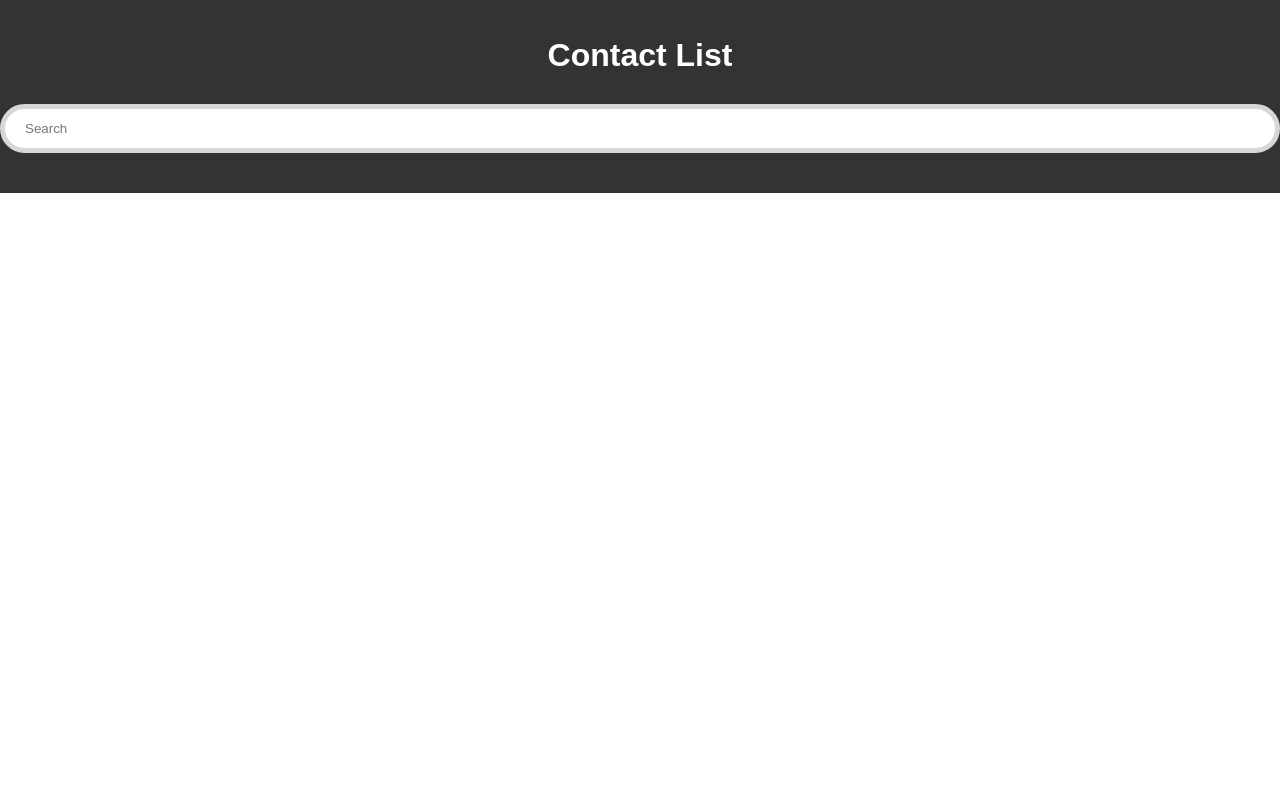
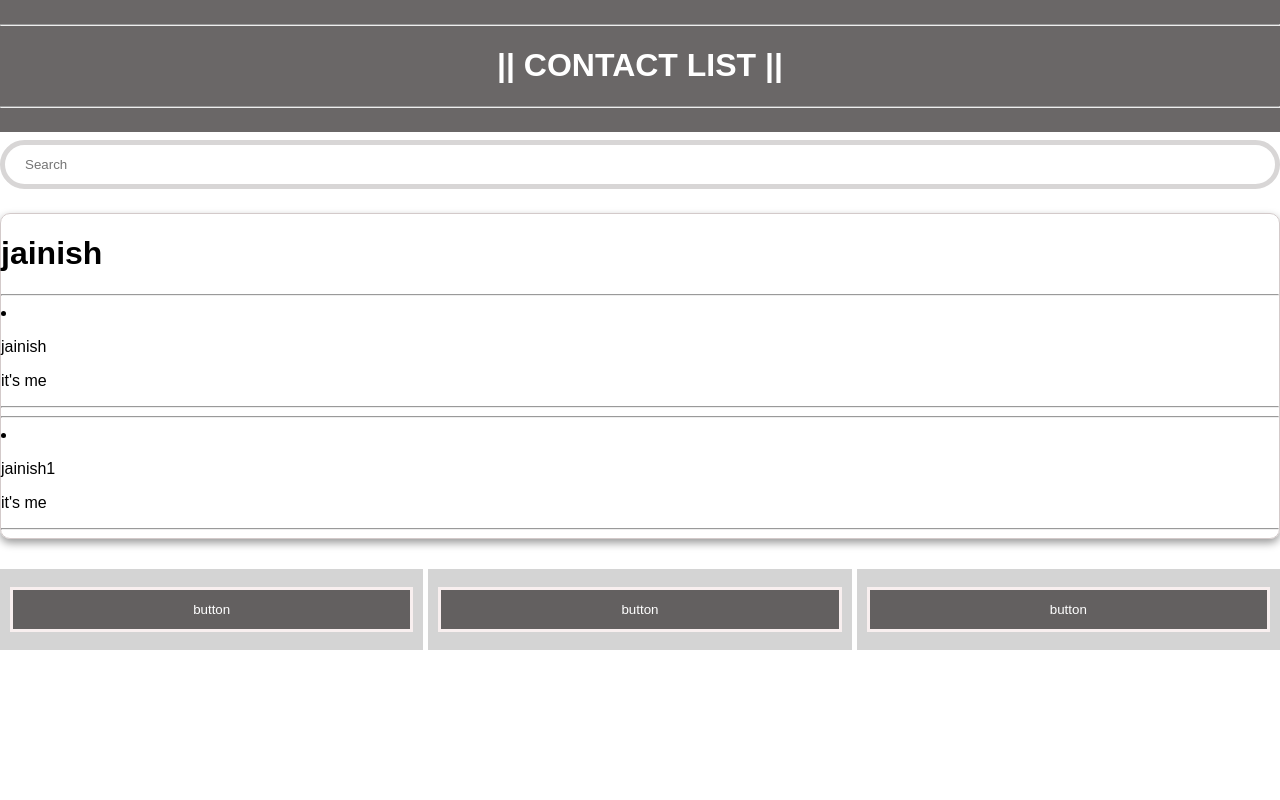
Before and after one commit to Rao-project/contact-list, a plain HTML site: page index.html in a window 1280 px wide. Shown: the top 800 px of the page. Drawn offline with Linux system fonts and the light colour scheme.

Commit message:
Add files via upload
ok

```diff
--- a/index.html
+++ b/index.html
@@ -8,22 +8,41 @@
 </head>
 <body>
     <header>
-        <h1>Contact List</h1>
+    <hr><h1>|| CONTACT LIST ||</h1><hr>
+    </header>
         <form>
-            <div id="contactForm">
+            <div id="contactlist">
                 <input type="text" id="nameInput" placeholder="Search">
             </div>
             <div id="contactList"></div>
         </form>
-    </header>
 
-   <footer>
-    <img src="add-friend.png">
+<main>
+    <div class="card">
+        <h1>jainish</h1>
+        <hr>
+				<div class="contact-section">
+					<li class="list__item">
+						<p class="contact-name">jainish</p>
+						<p class="relationship">it's me</p>
+					</li>
+				</div>
+				<hr>
+                <hr>
+				<div class="contact-section">
+					<li class="list__item">
+						<p class="contact-name">jainish1</p>
+						<p class="relationship">it's me</p>
+					</li>
+				</div>
+				<hr>
+    </div>
+</main>
         <div class="grid-container">
-        <section class="grid-item"><button>abcdefg</button></section>
-        <section class="grid-item"><button>abcdefg</button></section>
-        <section class="grid-item"><button>abcdefg</button></section>
+        <section class="grid-item"><button>button</button></section>
+        <section class="grid-item"><button>button</button></section>
+        <section class="grid-item"><button>button</button></section>
     </div>
-    </footer>
+
 </body>
 </html>
--- a/style.css
+++ b/style.css
@@ -5,12 +5,12 @@ body {
 }
 
 header {
-    background-color: #333;
+    background-color: #4d4949d5;
     color: #fff;
     text-align: center;
     padding: 1rem 0;
 }
-#contactForm {
+#contactlist{
     display: flex;
     justify-content: space-between;
     margin-bottom: 1rem;
@@ -24,12 +24,14 @@ input {
     border-radius: 50px;
     box-sizing: border-box;
 }
-
+input:hover{
+    box-shadow: 0 8px 16px 0 rgba(0,0,0,0.2);
+}
 button {
     width:100%;
     padding: 12px 12px;
     margin: 8px 0;
-    background-color: #000000;
+    background-color: #4d4949d5;
     color: #ffffff;
     border: 3px solid rgb(248, 239, 239);
     cursor: pointer;
@@ -46,6 +48,16 @@ button {
     padding: 10px;
     text-align: center;
 }
+.card{
+    position:relative;
+    box-shadow: 0 4px 8px 0 rgba(0,0,0,0.4);
+    transition: 0.5s;
+    border: 1px solid rgb(211, 202, 202);
+    border-radius: 10px;
+}
+.card:hover{
+    box-shadow: 0 8px 16px 0 rgba(0,0,0,0.2);
+}
 img{
 
     margin-left:80%;
@@ -53,6 +65,3 @@ img{
     height:50px;
 
 }
-footer{
-    margin-top: 100%;
-}
```
Also changed, not shown: add-contact.png (added).
